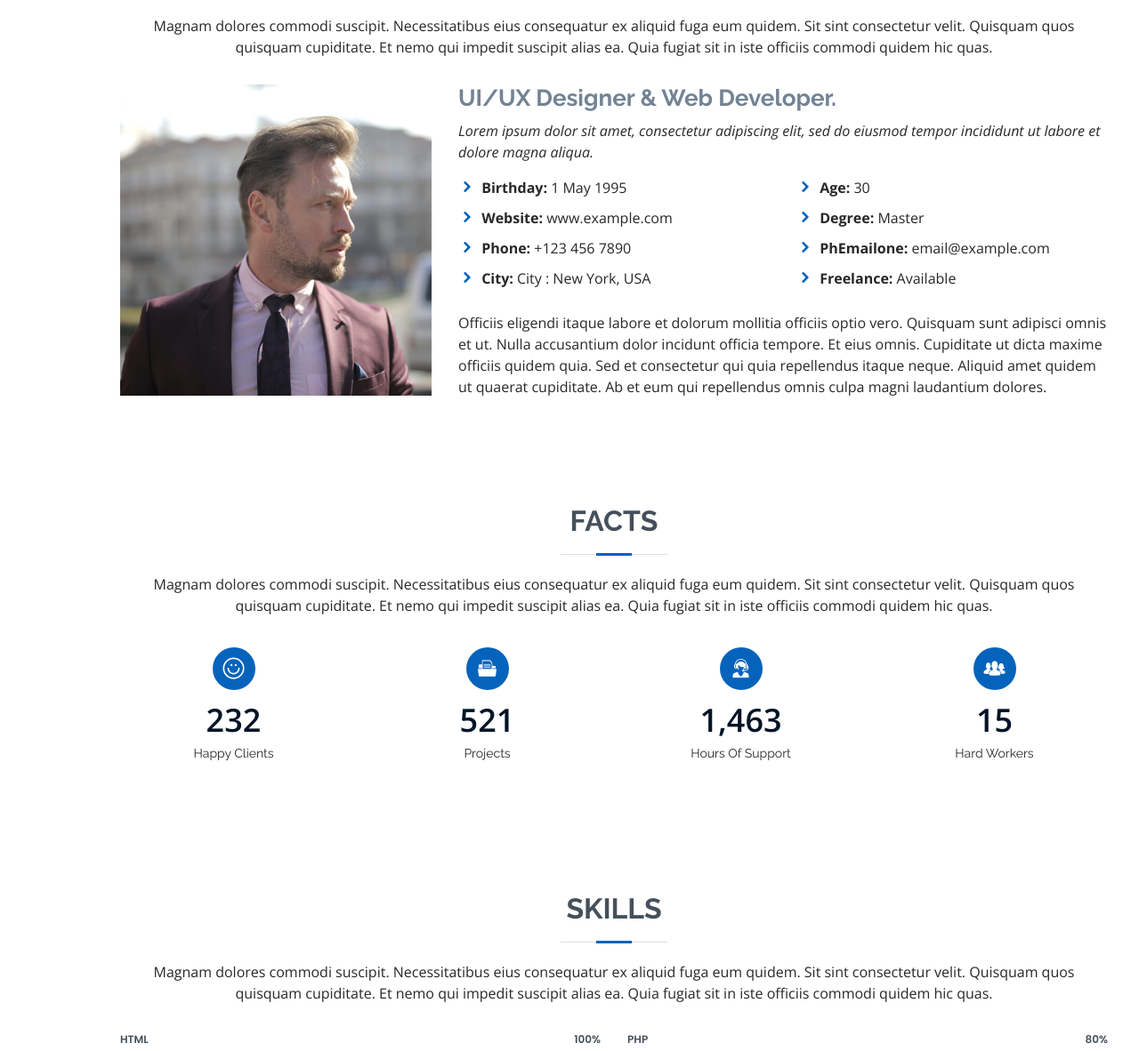
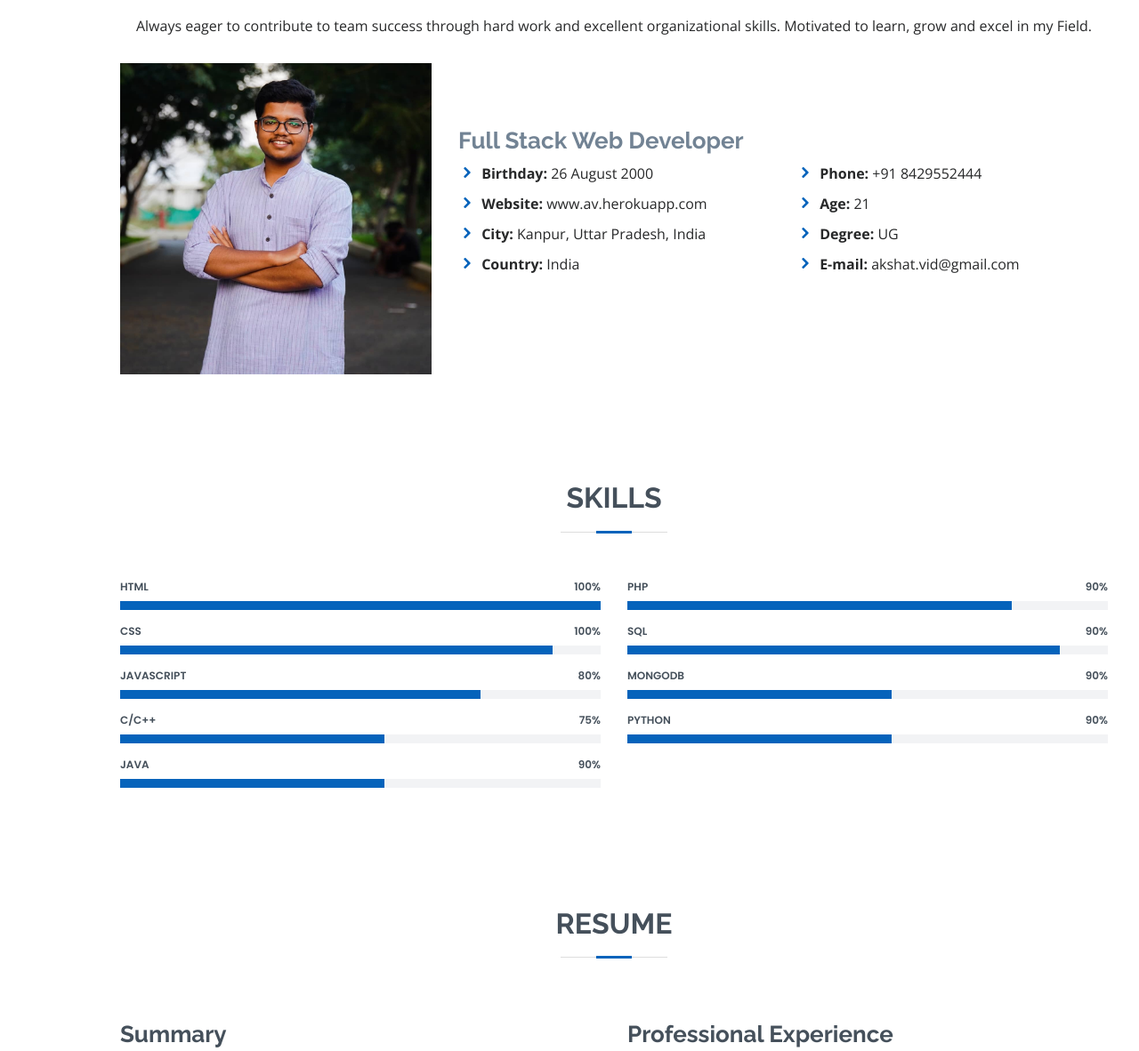
Before and after one commit to akshatvid/akshatvid.github.io, a plain HTML site: page index.html in a window 1280 px wide. Shown: the part 921-2103 px from the top of the page at 89% size. Drawn offline with nearby package versions, Linux system fonts and the light colour scheme.

Commit message:
update 1.0

```diff
--- a/index.html
+++ b/index.html
@@ -56,8 +56,8 @@
       <h1>Akshat Vidyarthi</h1>
       <p>I'm <span class="typed" data-typed-items="Developer, Freelancer, Photographer"></span></p>
       <div class="social-links">
-        <a href="#" class="google-plus"><i class="bx bxl-github"></i></a>
-        <a href="#" class="linkedin"><i class="bx bxl-linkedin"></i></a>
+        <a href="https://github.com/akshatvid" target="_blank" class="github"><i class="bx bxl-github"></i></a>
+        <a href="https://www.linkedin.com/in/akshat-vidyarthi/" target="_blank" class="linkedin"><i class="bx bxl-linkedin"></i></a>
       </div>
     </div>
   </section><!-- End Hero -->
@@ -70,94 +70,41 @@
 
         <div class="section-title">
           <h2>About</h2>
-          <p>Magnam dolores commodi suscipit. Necessitatibus eius consequatur ex aliquid fuga eum quidem. Sit sint consectetur velit. Quisquam quos quisquam cupiditate. Et nemo qui impedit suscipit alias ea. Quia fugiat sit in iste officiis commodi quidem hic quas.</p>
+          <p>Always eager to contribute to team success through hard work and excellent organizational skills. Motivated to learn, grow and excel in my Field.</p>
         </div>
 
         <div class="row">
           <div class="col-lg-4">
-            <img src="assets/img/profile-img.jpg" class="img-fluid" alt="">
+            <img src="assets/img/hero.jpeg" class="img-fluid" alt="">
           </div>
           <div class="col-lg-8 pt-4 pt-lg-0 content">
-            <h3>UI/UX Designer &amp; Web Developer.</h3>
-            <p class="font-italic">
-              Lorem ipsum dolor sit amet, consectetur adipiscing elit, sed do eiusmod tempor incididunt ut labore et dolore
-              magna aliqua.
-            </p>
+            <br><br><br>
+            <h3>Full Stack Web Developer</h3>
+
             <div class="row">
               <div class="col-lg-6">
                 <ul>
-                  <li><i class="icofont-rounded-right"></i> <strong>Birthday:</strong> 1 May 1995</li>
-                  <li><i class="icofont-rounded-right"></i> <strong>Website:</strong> www.example.com</li>
-                  <li><i class="icofont-rounded-right"></i> <strong>Phone:</strong> +123 456 7890</li>
-                  <li><i class="icofont-rounded-right"></i> <strong>City:</strong> City : New York, USA</li>
+                  <li><i class="icofont-rounded-right"></i> <strong>Birthday:</strong> 26 August 2000</li>
+                  <li><i class="icofont-rounded-right"></i> <strong>Website:</strong> www.av.herokuapp.com</li>
+                  <li><i class="icofont-rounded-right"></i> <strong>City:</strong> Kanpur, Uttar Pradesh, India</li>
+                  <li><i class="icofont-rounded-right"></i> <strong>Country:</strong> India</li>
                 </ul>
               </div>
               <div class="col-lg-6">
                 <ul>
-                  <li><i class="icofont-rounded-right"></i> <strong>Age:</strong> 30</li>
-                  <li><i class="icofont-rounded-right"></i> <strong>Degree:</strong> Master</li>
-                  <li><i class="icofont-rounded-right"></i> <strong>PhEmailone:</strong> email@example.com</li>
-                  <li><i class="icofont-rounded-right"></i> <strong>Freelance:</strong> Available</li>
+                  <li><i class="icofont-rounded-right"></i> <strong>Phone:</strong> +91 8429552444</li>
+                  <li><i class="icofont-rounded-right"></i> <strong>Age:</strong> 21</li>
+                  <li><i class="icofont-rounded-right"></i> <strong>Degree:</strong> UG</li>
+                  <li><i class="icofont-rounded-right"></i> <strong>E-mail:</strong> akshat.vid@gmail.com</li>
                 </ul>
               </div>
             </div>
-            <p>
-              Officiis eligendi itaque labore et dolorum mollitia officiis optio vero. Quisquam sunt adipisci omnis et ut. Nulla accusantium dolor incidunt officia tempore. Et eius omnis.
-              Cupiditate ut dicta maxime officiis quidem quia. Sed et consectetur qui quia repellendus itaque neque. Aliquid amet quidem ut quaerat cupiditate. Ab et eum qui repellendus omnis culpa magni laudantium dolores.
-            </p>
+
           </div>
         </div>
 
       </div>
     </section><!-- End About Section -->
-
-    <!-- ======= Facts Section ======= -->
-    <section id="facts" class="facts">
-      <div class="container" data-aos="fade-up">
-
-        <div class="section-title">
-          <h2>Facts</h2>
-          <p>Magnam dolores commodi suscipit. Necessitatibus eius consequatur ex aliquid fuga eum quidem. Sit sint consectetur velit. Quisquam quos quisquam cupiditate. Et nemo qui impedit suscipit alias ea. Quia fugiat sit in iste officiis commodi quidem hic quas.</p>
-        </div>
-
-        <div class="row">
-
-          <div class="col-lg-3 col-md-6">
-            <div class="count-box">
-              <i class="icofont-simple-smile"></i>
-              <span data-toggle="counter-up">232</span>
-              <p>Happy Clients</p>
-            </div>
-          </div>
-
-          <div class="col-lg-3 col-md-6 mt-5 mt-md-0">
-            <div class="count-box">
-              <i class="icofont-document-folder"></i>
-              <span data-toggle="counter-up">521</span>
-              <p>Projects</p>
-            </div>
-          </div>
-
-          <div class="col-lg-3 col-md-6 mt-5 mt-lg-0">
-            <div class="count-box">
-              <i class="icofont-live-support"></i>
-              <span data-toggle="counter-up">1,463</span>
-              <p>Hours Of Support</p>
-            </div>
-          </div>
-
-          <div class="col-lg-3 col-md-6 mt-5 mt-lg-0">
-            <div class="count-box">
-              <i class="icofont-users-alt-5"></i>
-              <span data-toggle="counter-up">15</span>
-              <p>Hard Workers</p>
-            </div>
-          </div>
-
-        </div>
-
-      </div>
-    </section><!-- End Facts Section -->
 
     <!-- ======= Skills Section ======= -->
     <section id="skills" class="skills section-bg">
@@ -165,7 +112,6 @@
 
         <div class="section-title">
           <h2>Skills</h2>
-          <p>Magnam dolores commodi suscipit. Necessitatibus eius consequatur ex aliquid fuga eum quidem. Sit sint consectetur velit. Quisquam quos quisquam cupiditate. Et nemo qui impedit suscipit alias ea. Quia fugiat sit in iste officiis commodi quidem hic quas.</p>
         </div>
 
         <div class="row skills-content">
@@ -180,16 +126,30 @@
             </div>
 
             <div class="progress">
-              <span class="skill">CSS <i class="val">90%</i></span>
+              <span class="skill">CSS <i class="val">100%</i></span>
               <div class="progress-bar-wrap">
                 <div class="progress-bar" role="progressbar" aria-valuenow="90" aria-valuemin="0" aria-valuemax="100"></div>
               </div>
             </div>
 
             <div class="progress">
-              <span class="skill">JavaScript <i class="val">75%</i></span>
+              <span class="skill">JavaScript <i class="val">80%</i></span>
               <div class="progress-bar-wrap">
                 <div class="progress-bar" role="progressbar" aria-valuenow="75" aria-valuemin="0" aria-valuemax="100"></div>
+              </div>
+            </div>
+
+            <div class="progress">
+              <span class="skill">C/C++ <i class="val">75%</i></span>
+              <div class="progress-bar-wrap">
+                <div class="progress-bar" role="progressbar" aria-valuenow="55" aria-valuemin="0" aria-valuemax="100"></div>
+              </div>
+            </div>
+
+            <div class="progress">
+              <span class="skill">Java <i class="val">90%</i></span>
+              <div class="progress-bar-wrap">
+                <div class="progress-bar" role="progressbar" aria-valuenow="55" aria-valuemin="0" aria-valuemax="100"></div>
               </div>
             </div>
 
@@ -198,21 +158,28 @@
           <div class="col-lg-6">
 
             <div class="progress">
-              <span class="skill">PHP <i class="val">80%</i></span>
+              <span class="skill">PHP <i class="val">90%</i></span>
               <div class="progress-bar-wrap">
                 <div class="progress-bar" role="progressbar" aria-valuenow="80" aria-valuemin="0" aria-valuemax="100"></div>
               </div>
             </div>
 
             <div class="progress">
-              <span class="skill">WordPress/CMS <i class="val">90%</i></span>
+              <span class="skill">SQL <i class="val">90%</i></span>
               <div class="progress-bar-wrap">
                 <div class="progress-bar" role="progressbar" aria-valuenow="90" aria-valuemin="0" aria-valuemax="100"></div>
               </div>
             </div>
 
             <div class="progress">
-              <span class="skill">Photoshop <i class="val">55%</i></span>
+              <span class="skill">MongoDB <i class="val">90%</i></span>
+              <div class="progress-bar-wrap">
+                <div class="progress-bar" role="progressbar" aria-valuenow="55" aria-valuemin="0" aria-valuemax="100"></div>
+              </div>
+            </div>
+
+            <div class="progress">
+              <span class="skill">Python <i class="val">90%</i></span>
               <div class="progress-bar-wrap">
                 <div class="progress-bar" role="progressbar" aria-valuenow="55" aria-valuemin="0" aria-valuemax="100"></div>
               </div>
@@ -231,34 +198,32 @@
 
         <div class="section-title">
           <h2>Resume</h2>
-          <p>Magnam dolores commodi suscipit. Necessitatibus eius consequatur ex aliquid fuga eum quidem. Sit sint consectetur velit. Quisquam quos quisquam cupiditate. Et nemo qui impedit suscipit alias ea. Quia fugiat sit in iste officiis commodi quidem hic quas.</p>
         </div>
 
         <div class="row">
           <div class="col-lg-6">
-            <h3 class="resume-title">Sumary</h3>
+            <h3 class="resume-title">Summary</h3>
             <div class="resume-item pb-0">
-              <h4>Brandon Johnson</h4>
-              <p><em>Innovative and deadline-driven Graphic Designer with 3+ years of experience designing and developing user-centered digital/print marketing material from initial concept to final, polished deliverable.</em></p>
+              <h4>Akshat Vidyarthi</h4>
+              <p><em>Innovative and deadline-driven Developer with 1+ year of experience in developing user-centered web applications from initial concept to final, polished deliverable.</em></p>
               <ul>
-                <li>Portland par 127,Orlando, FL</li>
-                <li>(123) 456-7891</li>
-                <li>alice.barkley@example.com</li>
+                <li>Kanpur, Uttar Pradesh, India</li>
+                <li>(+91) 8429552444</li>
+                <li>akshat.vid@gmail.com</li>
               </ul>
             </div>
 
             <h3 class="resume-title">Education</h3>
             <div class="resume-item">
-              <h4>Master of Fine Arts &amp; Graphic Design</h4>
-              <h5>2015 - 2016</h5>
-              <p><em>Rochester Institute of Technology, Rochester, NY</em></p>
-              <p>Qui deserunt veniam. Et sed aliquam labore tempore sed quisquam iusto autem sit. Ea vero voluptatum qui ut dignissimos deleniti nerada porti sand markend</p>
+              <h4>X &amp; XII</h4>
+              <h5>2016 - 2018</h5>
+              <p><em>Swaraj India Public School, Kanpur, Uttar Pradesh</em></p>
             </div>
+
             <div class="resume-item">
-              <h4>Bachelor of Fine Arts &amp; Graphic Design</h4>
-              <h5>2010 - 2014</h5>
-              <p><em>Rochester Institute of Technology, Rochester, NY</em></p>
-              <p>Quia nobis sequi est occaecati aut. Repudiandae et iusto quae reiciendis et quis Eius vel ratione eius unde vitae rerum voluptates asperiores voluptatem Earum molestiae consequatur neque etlon sader mart dila</p>
+              <h4>B.Tech in Information Technology</h4>
+              <h5>2019-present</h5>
+              <p><em>Vellore Institute of Technology, Vellore, Tamil Nadu</em></p>
             </div>
           </div>
           <div class="col-lg-6">
```
